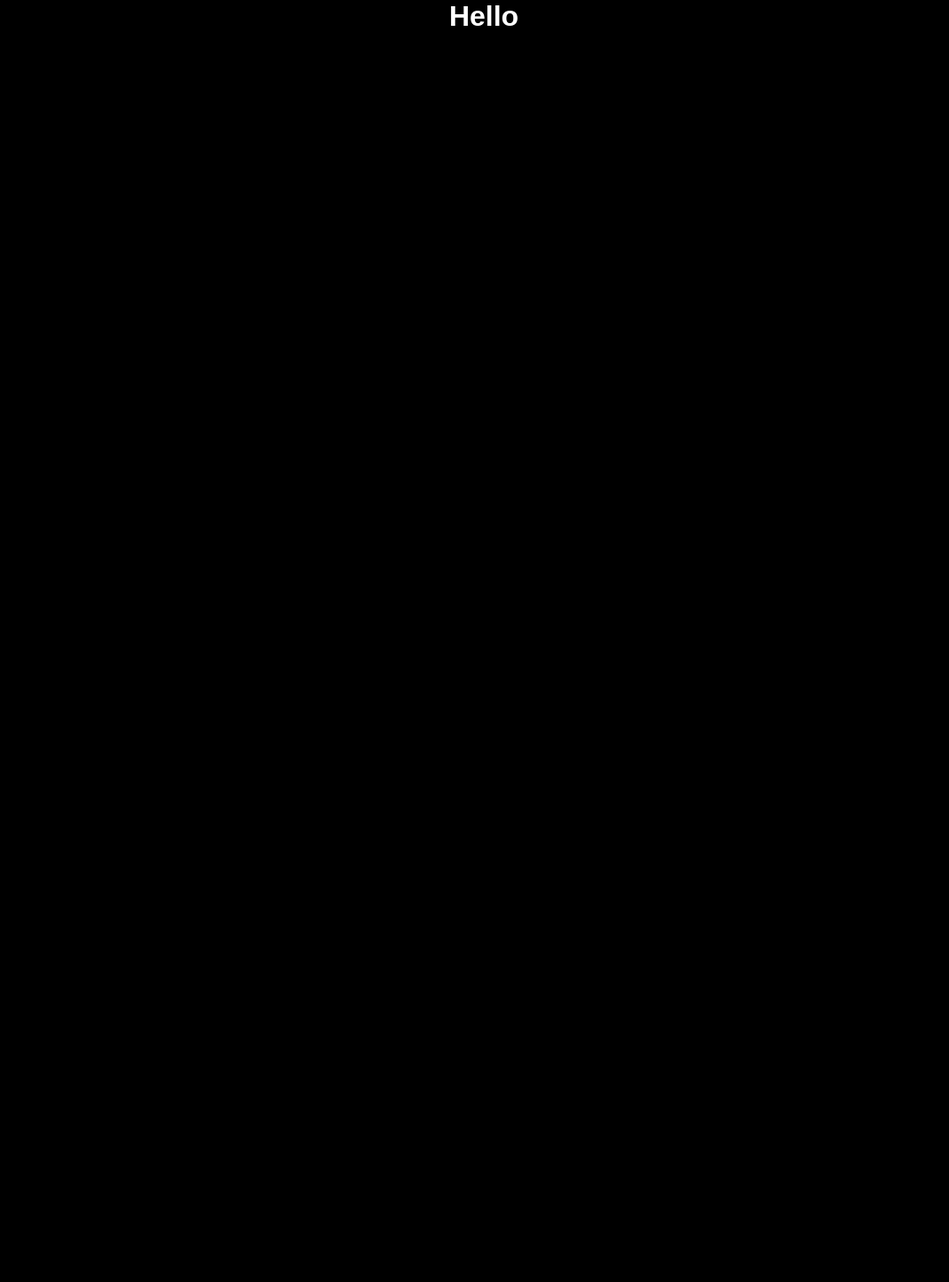
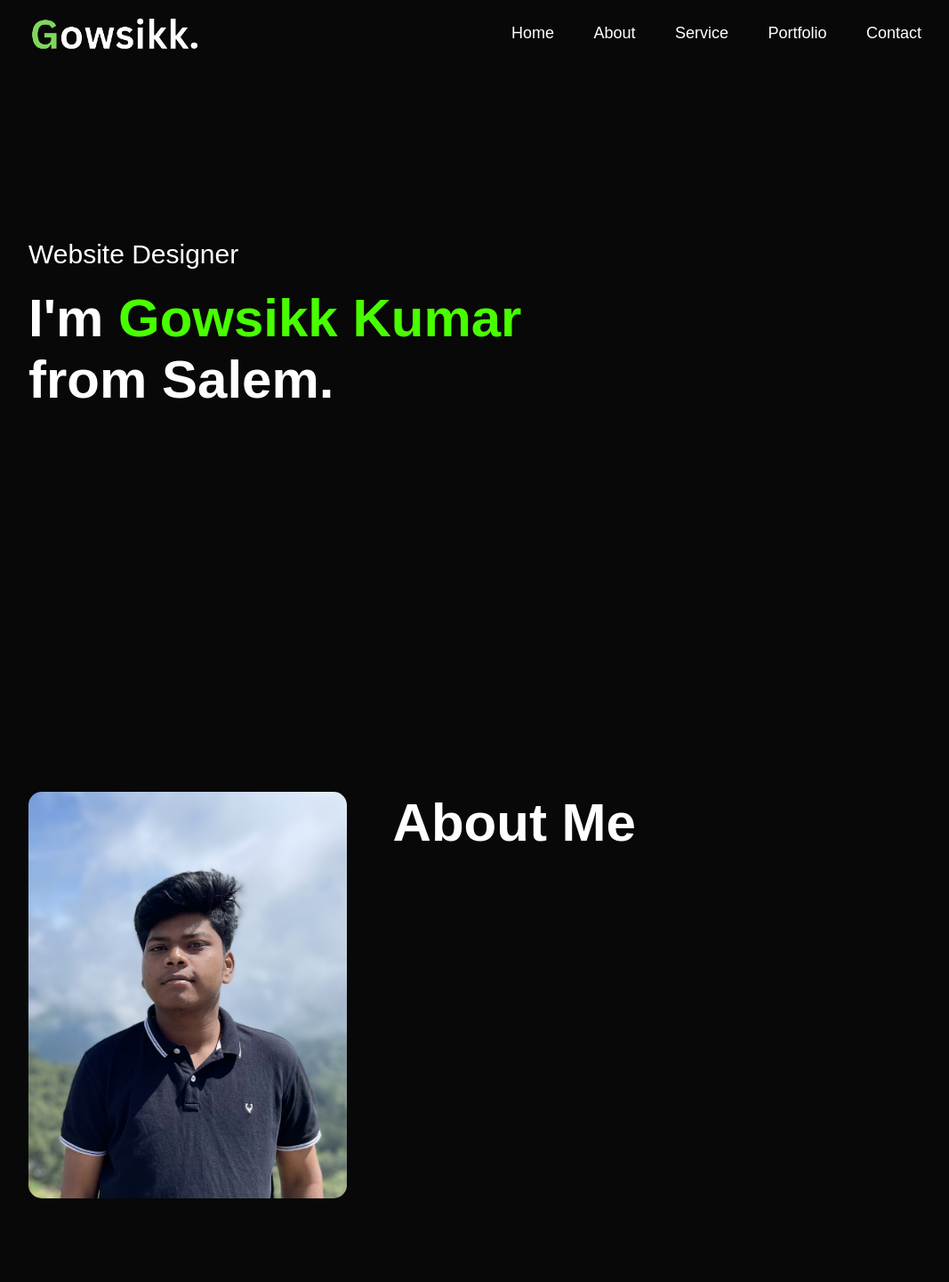
Before and after one commit to igoku777/Port, a plain HTML site: page index.html in a window 1280 px wide. Shown: the whole page at 89% size, without its empty margins (96-1163 px from the left). Before the commit the page ends 800 px from the top, so only its background shows below. Drawn offline with Linux system fonts and the light colour scheme.

Commit message:
Port New update

```diff
--- a/index.html
+++ b/index.html
@@ -1,16 +1,43 @@
 <!DOCTYPE html>
 <html lang="en">
 <head>
-    <meta charset="UTF-8">
-    <meta name="viewport" content="width=device-width, initial-scale=1.0">
-    <title>Portfolio</title>
-    <link rel="stylesheet" href="style.css">
+<meta charset="UTF-8">
+<meta http-equiv="X-UA-Compatible" content="IE=edge">
+<meta name="viewport" content="width=device-width, initial-scale=1.0">
+<title>Personal Portfolio Website Easy Tutorials</title>
+<link rel="stylesheet" href="style.css">
 </head>
 <body>
-    <div id="header">
-        <h1>Hello</h1>
-
+<div id="header">
+    <div class="container">
+        <nav>
+            <img src="img/logo1.png" class="logo">
+            <ul>
+                <li><a href="#">Home</a></li>
+                <li><a href="#">About</a></li>
+                <li><a href="#">Service</a></li>
+                <li><a href="#">Portfolio</a></li>
+                <li><a href="#">Contact</a></li>
+            </ul>
+        </nav>
+        <div class="header-text">
+            <p>Website Designer</p>
+            <h1>I'm <span>Gowsikk Kumar</span> <br> from Salem.</h1>
+        </div>
     </div>
-
+</div>
+<!-----------about---------->
+<div id="about">
+    <div class="container">
+      <div class="row">
+        <div class="about-col-1">
+          <img src="img/abt.JPG">
+        </div>
+        <div class="about-col-2">
+          <h1 class="sub-title">About Me</h1>
+          <p></p>
+        </div>
+      </div>
+    </div>
+  </div>
 </body>
-</html>
--- a/style.css
+++ b/style.css
@@ -1,16 +1,86 @@
-*{
-    margin: 0px;
-    padding: 0px;
-    font-family: 'poppins',sans-serif;
+* {
+    margin: 0;
+    padding: 0;
+    font-family: "Poppins", sans-serif;
     box-sizing: border-box;
-}
+  }
+  body {
+    background: #080808;
+    color: #fff;
+  }
+  #header {
+    width: 100%;
+    height: 100vh;
+  }
+  .container {
+    padding: 10px 10%;
+  }
+  nav {
+    display: flex;
+    align-items: center;
+    justify-content: space-between;
+    flex-wrap: wrap;
+  }
+  .logo {
+    width: 200px;
+  }
+  nav ul li {
+    display: inline-block;
+    list-style: none;
+    margin: 10px 20px;
+  }
+  nav ul li a {
+    color: #fff;
+    text-decoration: none;
+    font-size: 18px;
+    position: relative;
+  }
+  nav ul li a::after {
+    content: "";
+    width: 0;
+    height: 3px;
+    background: #48ff00;
+    position: absolute;
+    left: 0;
+    bottom: -6px;
+    transition: 0.5s;
+  }
+  nav ul li a:hover::after {
+    width: 100%;
+  }
+  .header-text {
+    margin-top: 20%;
+    font-size: 30px;
+  }
+  .header-text h1 {
+    font-size: 60px;
+    margin-top: 20px;
+  }
+  .header-text h1 span {
+    color: #48ff00;
+  }
+  #about {
+    padding: 80px 0;
+    color: #ababab;
+  }
+  .row {
+    display: flex;
+    justify-content: space-between;
+    flex-wrap: wrap;
+  }
+  .about-col-1 {
+    flex-basis: 35%;
+  }
+  .about-col-1 img {
+    width: 100%;
+    border-radius: 15px;
+  }
 
-body{
-    background-color: black;
-    color: white;
-
-}
-
-div{
-    text-align: center;
-}
+  .about-col-2 {
+    flex-basis: 60%;
+  }
+  .sub-title {
+    font-size: 60px;
+    font-weight: 600;
+    color: #fff;
+  }
```
Also changed, not shown: img/abt.JPG (added), img/logo.png (added), img/logo1.png (added).
